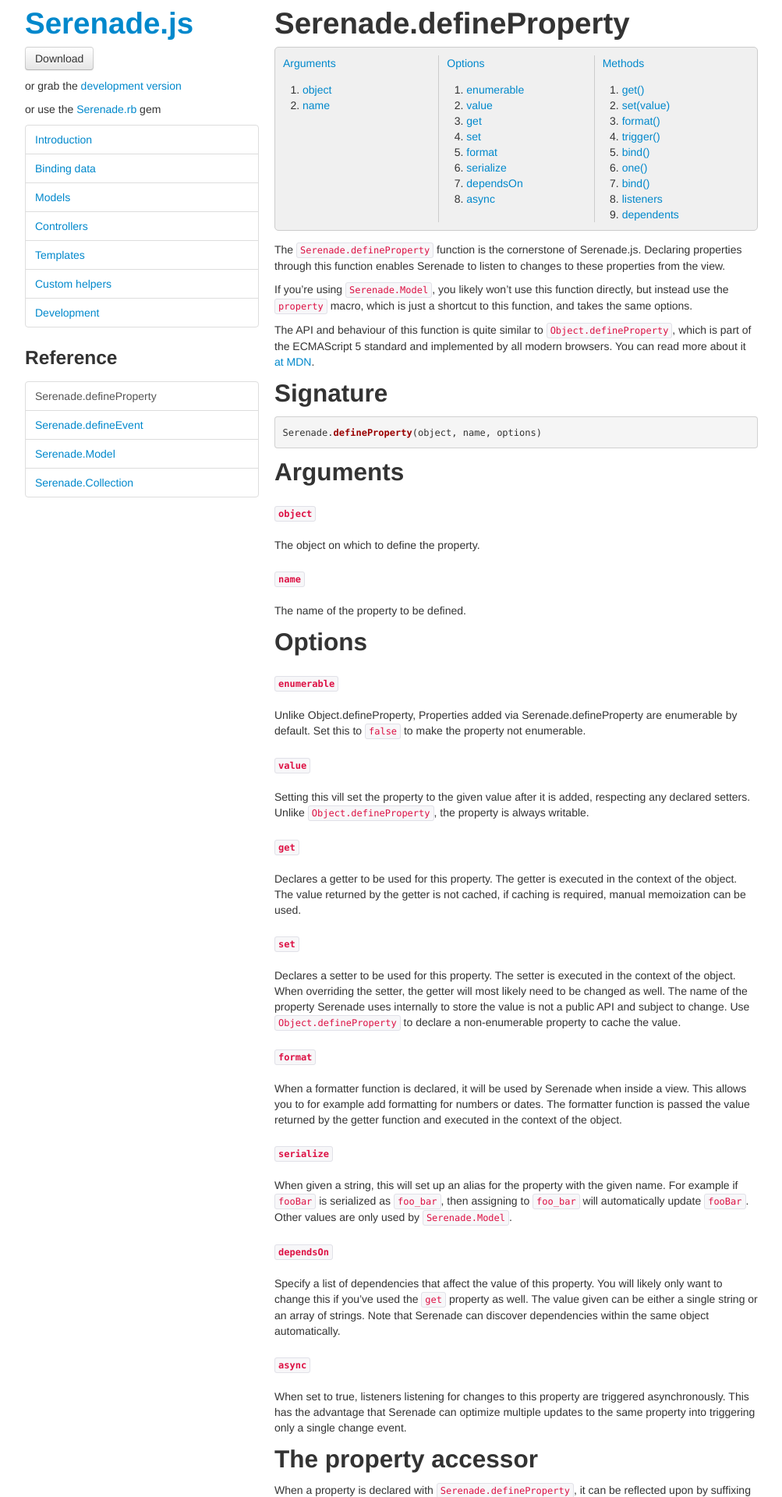
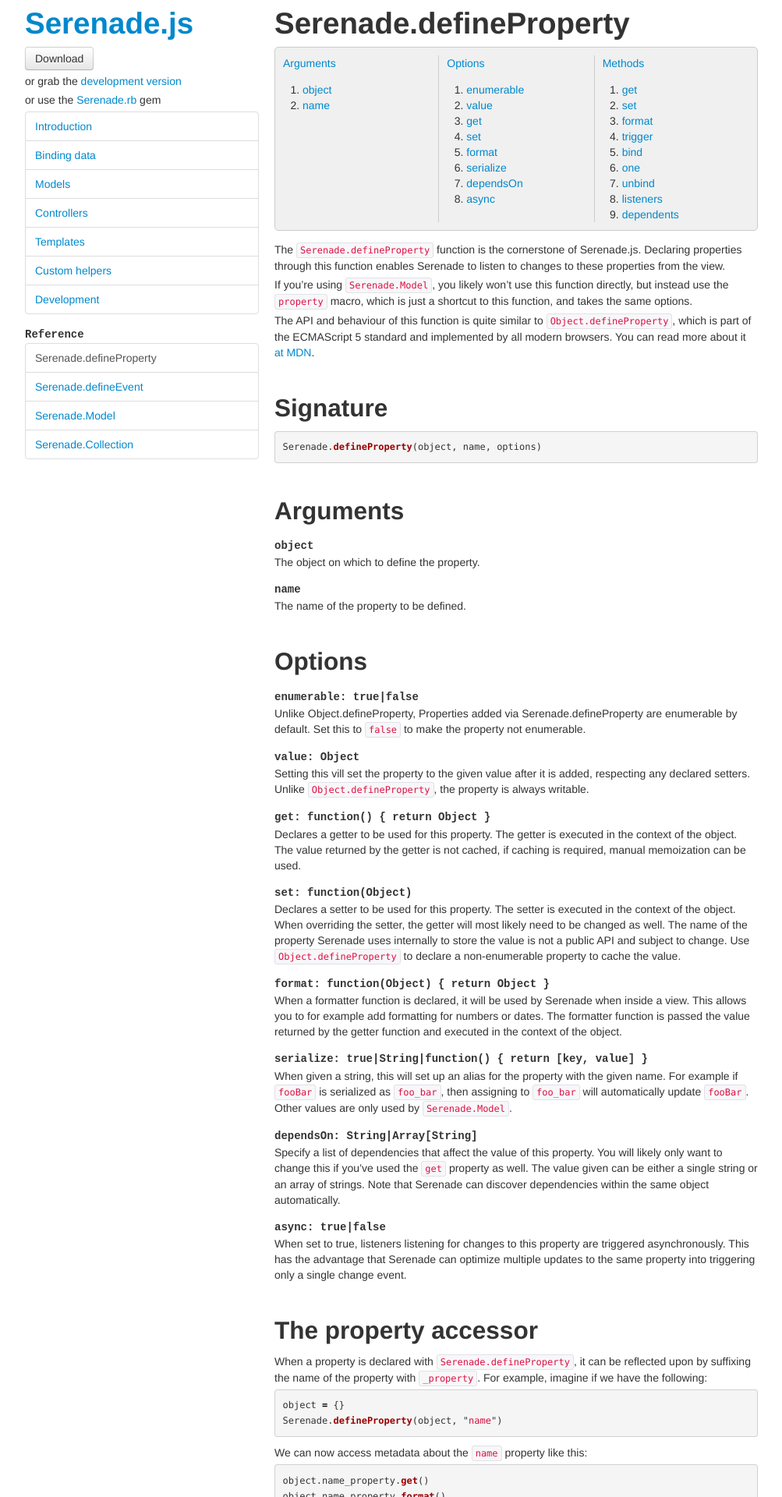
Before and after one commit to varvet/serenade.js, a Jekyll site: the page built from reference/define_property.md, in a window 1280 px wide. Shown: the top 1920 px of the page at 78% size, without its empty margins (138-1141 px from the left). Built offline with Jekyll 4.4.1, drawn with Linux system fonts in a browser that asks for light colours; nearby versions of some CDN libraries; Markdown is read by kramdown in place of the engine named in the settings; some of the changed text lies outside the part shown.

Commit message:
Improve reference

```diff
--- a/css/app.css
+++ b/css/app.css
@@ -130,3 +130,21 @@ ol.index > li:first-child {
 ol.index ol.items {
   margin-top: 1em;
 }
+
+.reference h2 {
+  margin: 1.3em 0 0.3em;
+  padding: 0;
+}
+
+.reference h3 {
+  font-family: monospace;
+  font-size: 14px;
+  margin: 1.3em 0 0.3em;
+  padding: 0;
+  line-height: 1em;
+}
+
+.reference p {
+  font-size: 14px;
+  margin: 0.3em 0;
+}
--- a/js/app.coffee
+++ b/js/app.coffee
@@ -129,13 +129,14 @@ $(".reference #content").each ->
   content = $(this)
 
   headers = content.find("h2, h3").get().reduce (agg, h) ->
-    id = h.textContent.replace(/[^a-z0-9-]/gi, "").toLowerCase()
+    h.text = h.textContent.split(/[:\(]/)[0]
+    id = h.text.replace(/\s+/, "-").replace(/[^a-z0-9-]/gi, "").toLowerCase()
     if h.localName is "h2"
       h.setAttribute("id", id)
       h.link = "#"+id
       agg.push({ group: h, items: [] })
     else
-      id = agg[agg.length-1].group.getAttribute("id") + id
+      id = agg[agg.length-1].group.getAttribute("id") + "-" + id
       h.setAttribute("id", id)
       h.link = "#"+id
       agg[agg.length-1].items.push(h)
@@ -149,10 +150,10 @@ $(".reference #content").each ->
       - collection @headers
         li
           - in @group
-            a[href=@link] @textContent
+            a[href=@link] @text
           ol.items
             - collection @items
               li
-                a[href=@link] @textContent
+                a[href=@link] @text
 
   """).render(headers: headers)
--- a/reference/define_property.md
+++ b/reference/define_property.md
@@ -24,35 +24,35 @@ Serenade.defineProperty(object, name, options)
 
 ## Arguments
 
-### `object`
+### object
 
 The object on which to define the property.
 
-### `name`
+### name
 
 The name of the property to be defined.
 
 ## Options
 
-### `enumerable`
+### enumerable: true|false
 
 Unlike Object.defineProperty, Properties added via Serenade.defineProperty
 are enumerable by default. Set this to `false` to make the property not
 enumerable.
 
-### `value`
+### value: Object
 
 Setting this vill set the property to the given value after it is added,
 respecting any declared setters. Unlike `Object.defineProperty`, the property
 is always writable.
 
-### `get`
+### get: function() { return Object }
 
 Declares a getter to be used for this property. The getter is executed in the
 context of the object. The value returned by the getter is not cached, if
 caching is required, manual memoization can be used.
 
-### `set`
+### set: function(Object)
 
 Declares a setter to be used for this property. The setter is executed in the
 context of the object. When overriding the setter, the getter will most
@@ -61,28 +61,28 @@ internally to store the value is not a public API and subject to change. Use
 `Object.defineProperty` to declare a non-enumerable property to cache the
 value.
 
-### `format`
+### format: function(Object) { return Object }
 
 When a formatter function is declared, it will be used by Serenade when
 inside a view. This allows you to for example add formatting for numbers or
 dates. The formatter function is passed the value returned by the getter
 function and executed in the context of the object.
 
-### `serialize`
+### serialize: true|String|function() { return [key, value] }
 
 When given a string, this will set up an alias for the property with the
 given name. For example if `fooBar` is serialized as `foo_bar`, then
 assigning to `foo_bar` will automatically update `fooBar`. Other values
 are only used by `Serenade.Model`.
 
-### `dependsOn`
+### dependsOn: String|Array[String]
 
 Specify a list of dependencies that affect the value of this property. You
 will likely only want to change this if you've used the `get` property as
 well. The value given can be either a single string or an array of strings.
 Note that Serenade can discover dependencies within the same object automatically.
 
-### `async`
+### async: true|false
 
 When set to true, listeners listening for changes to this property are
 triggered asynchronously. This has the advantage that Serenade can optimize
@@ -112,40 +112,40 @@ object.name_property.bind(function() {
 
 ## Methods
 
-### `get()`
+### get()
 
 Returns the value of the property.
 
-### `set(value)`
+### set(value)
 
 Set the property to the given value.
 
-### `format()`
+### format()
 
 If the `format` option was given to the property, the value is formatted with
 it, otherwise it is returned verbatim.
 
-### `trigger()`
+### trigger(args...)
 
 Trigger a change event on this property and all properties that depend on it.
 
-### `bind()`
+### bind(function(args...))
 
 Bind a function to trigger whenever the property is changed.
 
-### `one()`
+### one(function(args...))
 
 Bind a function to trigger the next time the property is changed.
 
-### `bind()`
+### unbind(function(args...))
 
 Remove a previously bound function
 
-### `listeners`
+### listeners
 
 Return a list of functions currently listening for changes to this property.
 
-### `dependents`
+### dependents
 
 Return a list of properties within the same object which depend on this
 property.
```
Also changed, not shown: reference/define_event.md (+11 -11 lines).
